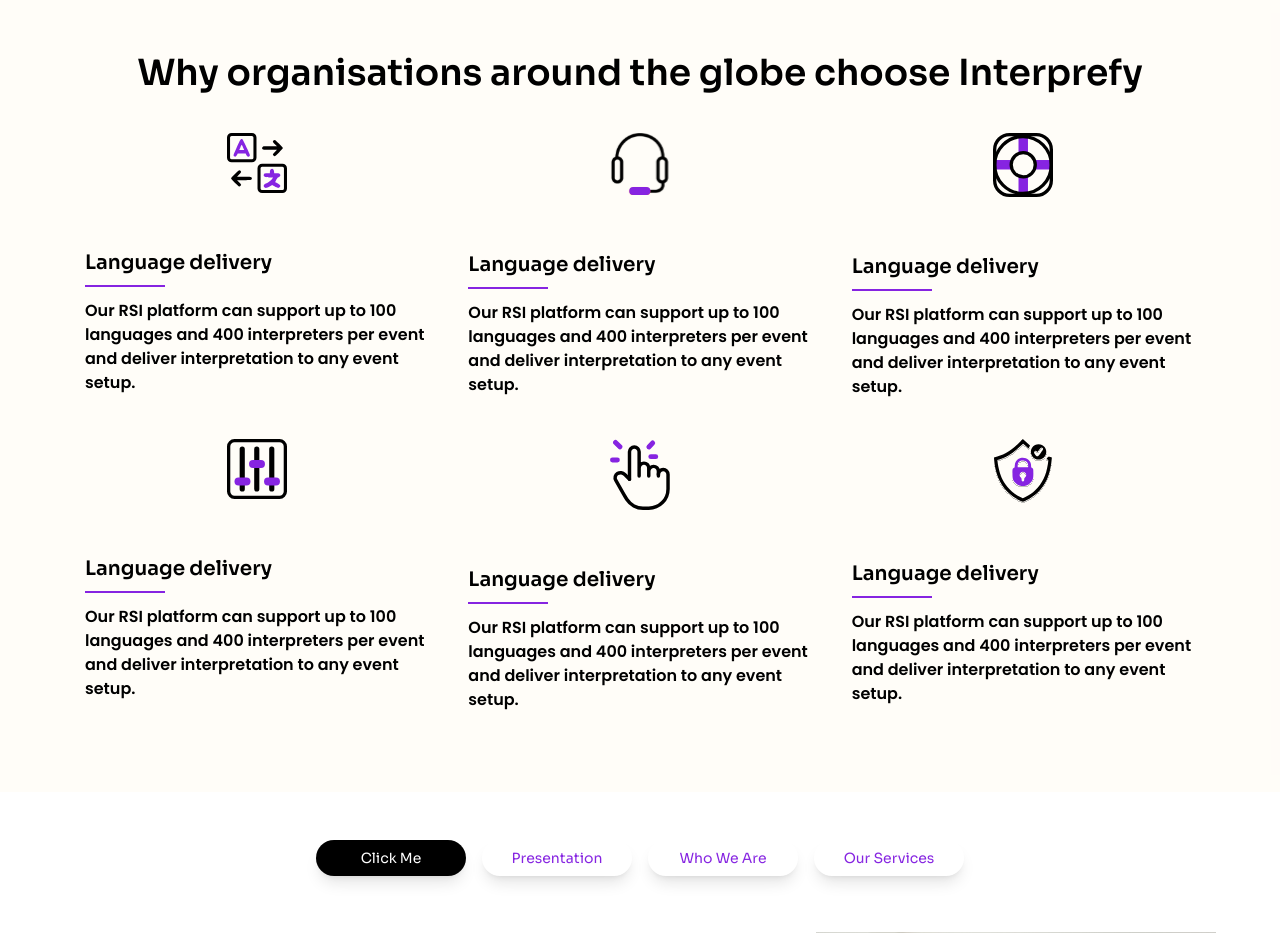
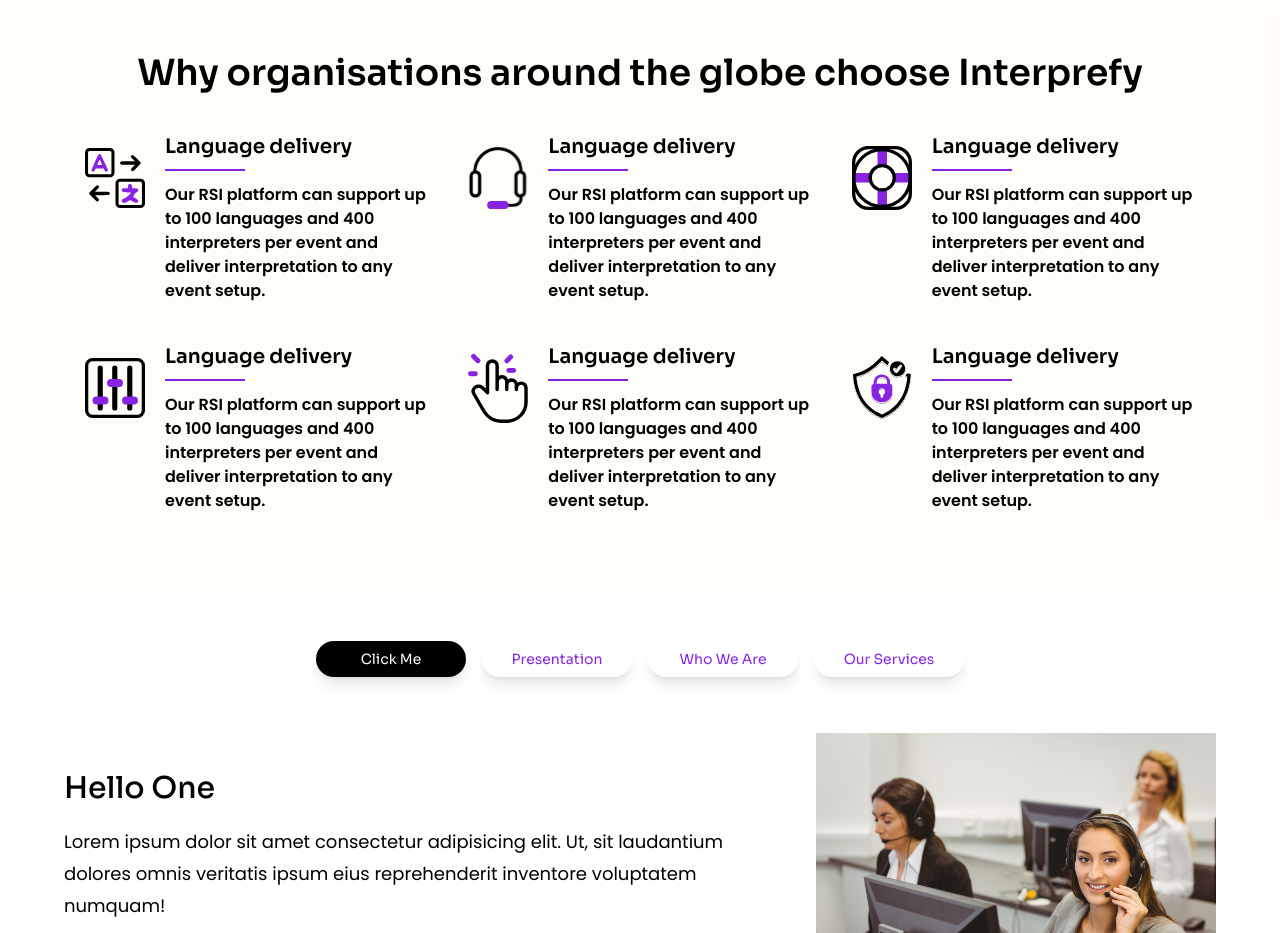
Before and after one commit to Abdullah-167/kudo, a Next.js app: page / in a window 1280 px wide. Shown: the part 2020-2953 px from the top of the page. Built offline with nearby package versions, Linux system fonts and the light colour scheme.

Commit message:
commit done

```diff
--- a/src/Components/Views/NewPage/WhyUs.tsx
+++ b/src/Components/Views/NewPage/WhyUs.tsx
@@ -9,9 +9,9 @@
                 <div className=' grid grid-cols-1 md:grid-cols-3  gap-10'>
                     {data.map((item, index) => {
                         return (
-                            <div className=' gap-5'
+                            <div className='flex gap-5'
                                 key={index}>
-                                <Image className=' object-contain pb-14 mx-auto' src={item.imge} alt={'card-img'} width={60} height={60} />
+                                <Image className=' object-contain pb-20 mx-auto' src={item.imge} alt={'card-img'} width={60} height={60} />
                                 <div>
                                     <h3 className='text-xl font-semibold pb-2'>{item.heading}</h3>
                                     <div className='w-20 h-[2px] bg-[#8624e1] mb-3'></div>
```
